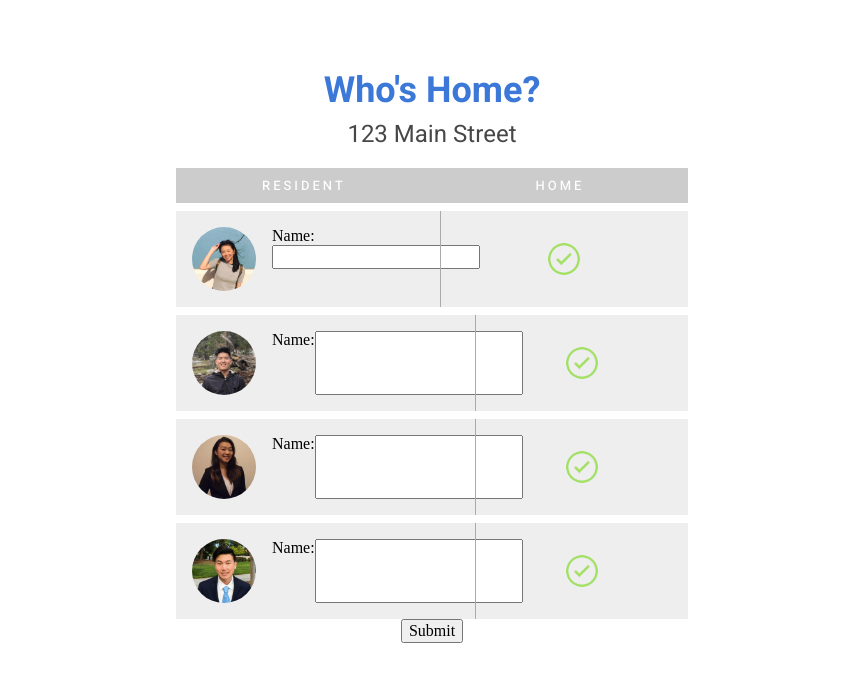
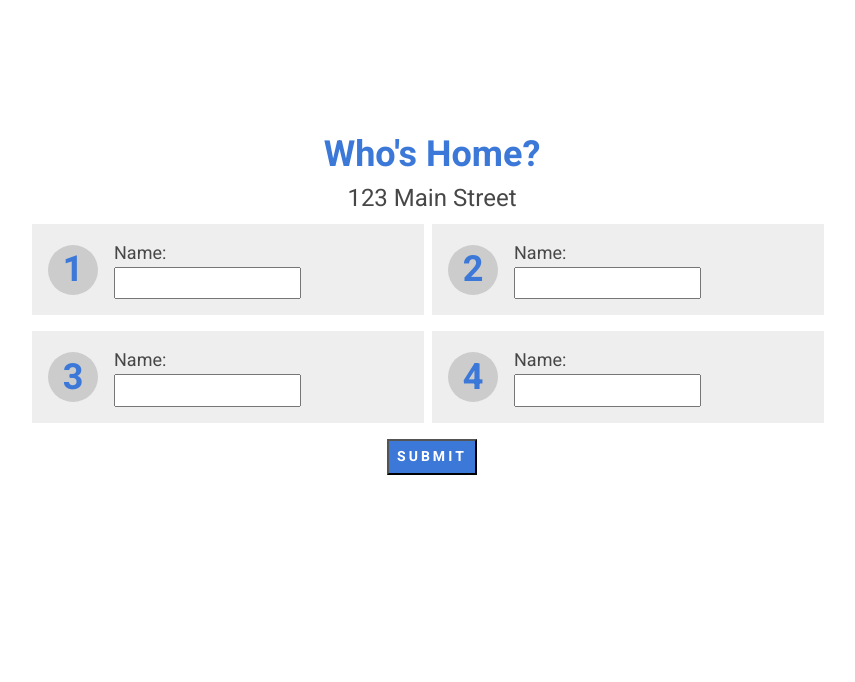
Before and after one commit to clairelin135/smartkeyrack, a Flask app: template templates/edit.html in a window 1280 px wide. Shown: the top 682 px of the page, without its empty margins (208-1063 px from the left). Run offline with Flask 2, Linux system fonts and the light colour scheme; the template is opened without the code that fills it, so the values that code supplies are empty; some libraries are stand-ins or nearby versions.

Commit message:
finish styling edit page

```diff
--- a/app.py
+++ b/app.py
@@ -15,7 +15,12 @@ def index():
 
 @app.route('/edit')
 def edit():
-    return render_template('edit.html')
+    keys = firebase.get('/keys', None)
+    key1 = keys['key1']
+    key2 = keys['key2']
+    key3 = keys['key3']
+    key4 = keys['key4']
+    return render_template('edit.html', key1=key1, key2=key2, key3=key3, key4=key4)
 
 @app.route('/submit', methods=['POST'])
 def submit():
--- a/static/css/main.css
+++ b/static/css/main.css
@@ -120,6 +120,12 @@ h5 {
 .button {
   background-color: #3B78D8;
   display: inline-block;
+  color: white;
+  text-transform: uppercase;
+  font-size: 14px;
+  font-weight: 700;
+  color: white;
+  letter-spacing: 3px;
 }
 
 .button-wrapper {
@@ -128,3 +134,8 @@ h5 {
   flex: 1;
   justify-content: flex-end;
 }
+
+input {
+  padding: 5px;
+  font-family: 'Heebo', sans-serif;
+}
--- a/templates/edit.html
+++ b/templates/edit.html
@@ -5,64 +5,68 @@
     <link rel="stylesheet" type="text/css" href="{{ url_for('static', filename='css/main.css') }}"/>
   </head>
   <body>
-    <div class="mw6 center mt5">
+    <div class="container center mt6">
       <h1 class="tc">Who's Home?</h1>
       <h2 class="tc">123 Main Street</h2>
-      <div class="tablerow bg-moon-gray mt3">
-        <div class="resident pa2">
-          <h3 class="center">RESIDENT</h3>
+      <div class="tablerow mt2">
+        <div class="resident bg-light-gray mr2">
+          <div class="resident-header pa3">
+            <div class="number bg-moon-gray br-100 mr3">
+              <h1>1</h1>
             </div>
-        <div class="at-home pa2">
-          <h3 class="center">HOME</h3>
-        </div>
-      </div>
-      <div class="tablerow bg-light-gray mt2">
-        <div class="resident pa3">
-          <img class="profile w3 h3 br-100 mr3" src="../static/img/claire.jpg"/>
-          <form id="edit" action="/submit" method="post"> Name: <input type="text" name="key1"> <form>
-        </div>
-        <div class="b--light-silver bl at-home pa2">
-          <div class="icon-wrapper">
-            <img class = "profile w2 h2 br-100" src="../static/img/greencheck.png"/>
+            <div class="edit-name">
+              <h4>Name:</h4>
+              <form id="edit" action="/submit" method="post">
+                <input type="text" name="key1" value="{{key1['name']}}"/>
+              <form>
             </div>
           </div>
         </div>
-      <div class="tablerow bg-light-gray mt2">
-        <div class="resident pa3">
-          <img class="profile w3 h3 br-100 mr3" src="../static/img/theo.jpeg"/>
-          <form id="edit" action="/submit" method="post"> Name: <input type="text" name="key2"> <form>
+        <div class="resident bg-light-gray mr2">
+          <div class="resident-header pa3">
+            <div class="number bg-moon-gray br-100 mr3">
+              <h1>2</h1>
             </div>
-        <div class="b--light-silver bl at-home pa2">
-          <div class="icon-wrapper">
-            <img class = "profile w2 h2 br-100" src="../static/img/greencheck.png"/>
+            <div class="edit-name">
+              <h4>Name:</h4>
+              <form id="edit" action="/submit" method="post">
+                <input type="text" name="key2" value="{{key2['name']}}"/>
+              <form>
             </div>
           </div>
         </div>
-      <div class="tablerow bg-light-gray mt2">
-        <div class="resident pa3">
-          <img class="profile w3 h3 br-100 mr3" src="../static/img/margaret.jpeg"/>
-          <form id="edit" action="/submit" method="post"> Name: <input type="text" name="key3"> <form>
       </div>
-        <div class="b--light-silver bl at-home pa2">
-          <div class="icon-wrapper">
-            <img class = "profile w2 h2 br-100" src="../static/img/greencheck.png"/>
+      <div class="tablerow mt3">
+        <div class="resident bg-light-gray mr2">
+          <div class="resident-header pa3">
+            <div class="number bg-moon-gray br-100 mr3">
+              <h1>3</h1>
+            </div>
+            <div class="edit-name">
+              <h4>Name:</h4>
+              <form id="edit" action="/submit" method="post">
+                <input type="text" name="key3" value="{{key3['name']}}"/>
+              <form>
             </div>
           </div>
         </div>
-      <div class="tablerow bg-light-gray mt2">
-        <div class="resident pa3">
-          <img class="profile w3 h3 br-100 mr3" src="../static/img/hao.png"/>
-          <form id="edit" action="/submit" method="post"> Name: <input type="text" name="key4"> <form>
+        <div class="resident bg-light-gray mr2">
+          <div class="resident-header pa3">
+            <div class="number bg-moon-gray br-100 mr3">
+              <h1>4</h1>
             </div>
-        <div class="b--light-silver bl at-home pa2">
-          <div class="icon-wrapper">
-            <img class = "profile w2 h2 br-100" src="../static/img/greencheck.png"/>
+            <div class="edit-name">
+              <h4>Name:</h4>
+              <form id="edit" action="/submit" method="post">
+                <input type="text" name="key4" value="{{key4['name']}}"/>
+              <form>
+            </div>
           </div>
         </div>
       </div>
       <div>
         <center>
-        <input type="submit" name="submit" value="Submit" form="edit" />
+        <input class="button pa2 mt3" type="submit" name="submit" value="Submit" form="edit" />
         </center>
       </div>
     </div>
```
Also changed, not shown: static/img/claire.jpg (deleted), static/img/greencheck.png, static/img/hao.png (deleted), static/img/margaret.jpeg (deleted), static/img/theo.jpeg (deleted), static/img/x.png (deleted). Lines whose indentation alone changed are shown as unchanged.
